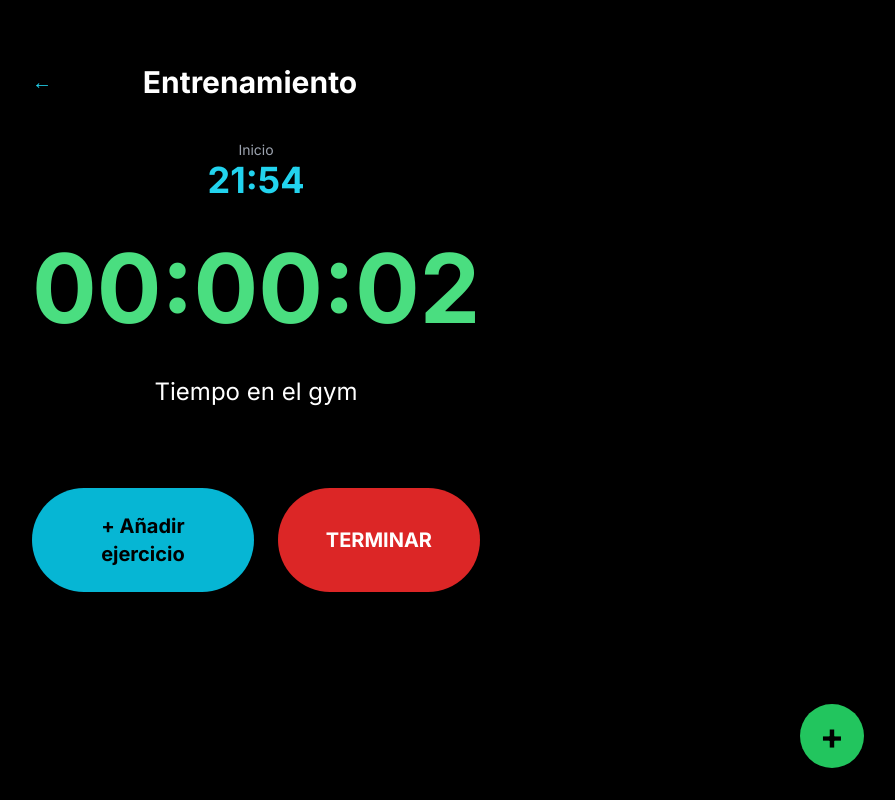
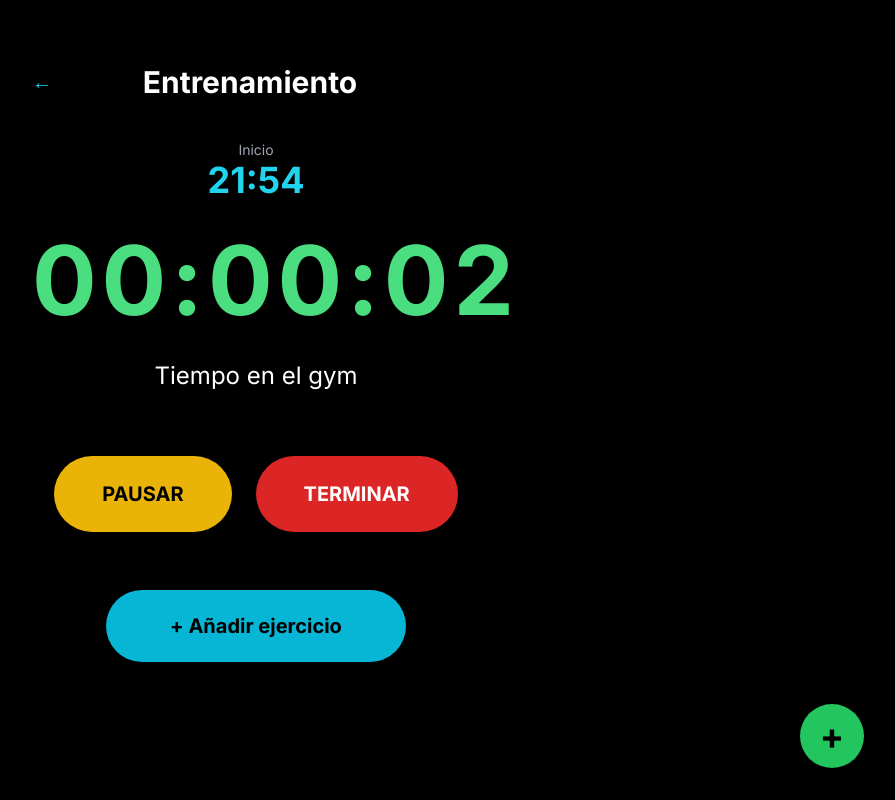
Before and after one commit to hanivanser/FitKeeperAI-Plus, a Next.js app: page /dashboard/workout in a window 1280 px wide. Both pictures are taken after a click on the button "INICIAR ENTRENAMIENTO". Shown: the whole page, without its empty margins (384-1279 px from the left). Built offline with nearby package versions, Linux system fonts and the light colour scheme; no server answers.

Commit message:
feat: timer con control manual (iniciar/pausar/reanudar/detener)

```diff
--- a/src/app/dashboard/workout/page.tsx
+++ b/src/app/dashboard/workout/page.tsx
@@ -1,36 +1,33 @@
 "use client";
 
 import { createClient } from "@/utils/supabase/client";
-import { useState, useEffect } from "react";
+import { useState, useEffect, useRef } from "react";
 import Link from "next/link";
 
 export default function WorkoutPage() {
-  const [isTraining, setIsTraining] = useState(false);
+  const [isRunning, setIsRunning] = useState(false);
+  const [isPaused, setIsPaused] = useState(false);
+  const [elapsedSeconds, setElapsedSeconds] = useState(0);
   const [startTime, setStartTime] = useState<Date | null>(null);
-  const [elapsed, setElapsed] = useState(0);
+  const intervalRef = useRef<NodeJS.Timeout | null>(null);
   const supabase = createClient();
 
-  // Timer global del gym
+  // Timer manual controlado por ti
   useEffect(() => {
-    if (!isTraining || !startTime) return;
+    if (isRunning && !isPaused) {
+      intervalRef.current = setInterval(() => {
+        setElapsedSeconds(prev => prev + 1);
+      }, 1000);
+    } else {
+      if (intervalRef.current) clearInterval(intervalRef.current);
+    }
 
-    const interval = setInterval(() => {
-      const now = new Date();
-      const diff = Math.floor((now.getTime() - startTime.getTime()) / 1000);
-      setElapsed(diff);
-    }, 1000);
+    return () => {
+      if (intervalRef.current) clearInterval(intervalRef.current);
+    };
+  }, [isRunning, isPaused]);
 
-    return () => clearInterval(interval);
-  }, [isTraining, startTime]);
-
-  const formatTime = (date: Date) => {
-    return date.toLocaleTimeString("es-ES", {
-      hour: "2-digit",
-      minute: "2-digit",
-    });
-  };
-
-  const formatElapsed = (seconds: number) => {
+  const formatTime = (seconds: number) => {
     const h = Math.floor(seconds / 3600);
     const m = Math.floor((seconds % 3600) / 60);
     const s = seconds % 60;
@@ -39,25 +36,40 @@ export default function WorkoutPage() {
       .padStart(2, "0")}:${s.toString().padStart(2, "0")}`;
   };
 
-  const startWorkout = async () => {
+  const formatHour = () => {
+    return new Date().toLocaleTimeString("es-ES", {
+      hour: "2-digit",
+      minute: "2-digit",
+    });
+  };
+
+  const handleStart = async () => {
     const now = new Date();
     setStartTime(now);
-    setIsTraining(true);
+    setIsRunning(true);
+    setIsPaused(false);
+    setElapsedSeconds(0);
 
-    // Guardamos el inicio en Supabase
     await supabase.from("workouts").insert({
       start_time: now.toISOString(),
       status: "active",
     });
   };
 
-  const endWorkout = async () => {
-    if (!startTime) return;
+  const handlePause = () => {
+    setIsPaused(true);
+  };
+
+  const handleResume = () => {
+    setIsPaused(false);
+  };
+
+  const handleStop = async () => {
+    if (!startTime || elapsedSeconds === 0) return;
 
     const endTime = new Date();
-    const totalSeconds = Math.floor((endTime.getTime() - startTime.getTime()) / 1000);
+    const totalSeconds = elapsedSeconds;
 
-    // Actualizamos el workout en Supabase
     const { data: activeWorkout } = await supabase
       .from("workouts")
       .select("id")
@@ -77,15 +89,15 @@ export default function WorkoutPage() {
         .eq("id", activeWorkout.id);
     }
 
-    setIsTraining(false);
+    setIsRunning(false);
+    setIsPaused(false);
+    setElapsedSeconds(0);
     setStartTime(null);
-    setElapsed(0);
   };
 
   return (
     <div className="min-h-screen bg-black text-white p-6">
       <div className="max-w-md mx-auto pt-10">
-        {/* Header */}
         <div className="flex justify-between items-center mb-10">
           <Link href="/dashboard" className="text-cyan-400 text-xl">
             ←
@@ -94,58 +106,72 @@ export default function WorkoutPage() {
           <div className="w-8" />
         </div>
 
-        {!isTraining ? (
-          /* PANTALLA INICIO */
+        {!isRunning ? (
+          // PANTALLA INICIO
           <div className="text-center py-20">
             <div className="text-9xl mb-10 opacity-20">Z Z Z</div>
             <p className="text-3xl text-gray-500 mb-16">Empty Day</p>
-
             <button
-              onClick={startWorkout}
-              className="bg-green-500 hover:bg-green-400 text-black text-2xl font-bold py-8 px-16 rounded-full shadow-2xl transform hover:scale-105 transition-all"
+              onClick={handleStart}
+              className="bg-green-500 hover:bg-green-400 text-black text-2xl font-bold py-8 px-16 rounded-full shadow-2xl"
             >
               INICIAR ENTRENAMIENTO
             </button>
           </div>
         ) : (
-          /* ENTRENAMIENTO ACTIVO */
+          // ENTRENAMIENTO ACTIVO
           <div className="text-center">
-            <div className="mb-10">
+            <div className="mb-8">
               <p className="text-gray-400 text-sm">Inicio</p>
               <p className="text-4xl font-bold text-cyan-400">
-                {startTime && formatTime(startTime)}
+                {startTime && formatHour()}
               </p>
             </div>
 
-            <div className="text-8xl font-bold mb-10 text-green-400">
-              {formatElapsed(elapsed)}
+            <div className="text-8xl font-bold mb-8 text-green-400 tracking-wider">
+              {formatTime(elapsedSeconds)}
             </div>
 
-            <p className="text-2xl mb-10">Tiempo en el gym</p>
+            <p className="text-2xl mb-16">Tiempo en el gym</p>
 
-            <div className="flex justify-center gap-6 mt-20">
-              <Link
-                href="/dashboard/exercises"
-                className="bg-cyan-500 hover:bg-cyan-400 text-black font-bold text-xl py-6 px-12 rounded-full"
-              >
-                + Añadir ejercicio
-              </Link>
+            <div className="flex justify-center gap-6 mb-20">
+              {!isPaused ? (
+                <button
+                  onClick={handlePause}
+                  className="bg-yellow-500 hover:bg-yellow-400 text-black font-bold text-xl py-6 px-12 rounded-full"
+                >
+                  PAUSAR
+                </button>
+              ) : (
+                <button
+                  onClick={handleResume}
+                  className="bg-green-500 hover:bg-green-400 text-black font-bold text-xl py-6 px-12 rounded-full"
+                >
+                  REANUDAR
+                </button>
+              )}
 
               <button
-                onClick={endWorkout}
+                onClick={handleStop}
                 className="bg-red-600 hover:bg-red-500 text-white font-bold text-xl py-6 px-12 rounded-full"
               >
                 TERMINAR
               </button>
             </div>
+
+            <Link
+              href="/dashboard/exercises"
+              className="bg-cyan-500 hover:bg-cyan-400 text-black font-bold text-xl py-6 px-16 rounded-full"
+            >
+              + Añadir ejercicio
+            </Link>
           </div>
         )}
 
-        {/* Botón flotante + (siempre visible) */}
-        {isTraining && (
+        {isRunning && (
           <Link
             href="/dashboard/exercises"
-            className="fixed bottom-8 right-8 bg-green-500 hover:bg-green-400 text-black text-4xl font-bold w-16 h-16 rounded-full flex items-center justify-center shadow-2xl z-50"
+            className="fixed bottom-8 right-8 bg-green-500 text-black text-4xl font-bold w-16 h-16 rounded-full flex items-center justify-center shadow-2xl z-50"
           >
             +
           </Link>
```
